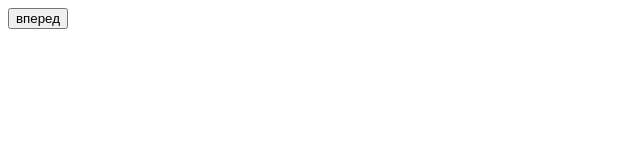
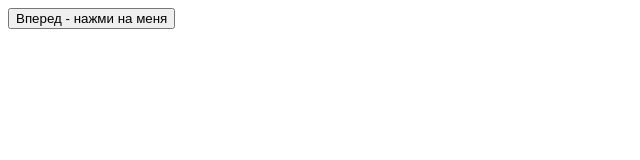
Before and after one commit to GaryTyo/GaryTyo.GitHub.io, a plain HTML site: page index.html in a window 1280 px wide. Shown: the whole page, without its empty margins (0-640 px from the left). Drawn offline with Linux system fonts and the light colour scheme.

Commit message:
Update index.html

```diff
--- a/index.html
+++ b/index.html
@@ -6,6 +6,6 @@
 	<title>Document</title>
 </head>
 <body>
-	<a href="menu.html"><button>вперед</button></a>
+	<a href="menu.html"><button>  Вперед - нажми на меня  </button></a>
 </body>
 </html>
```
